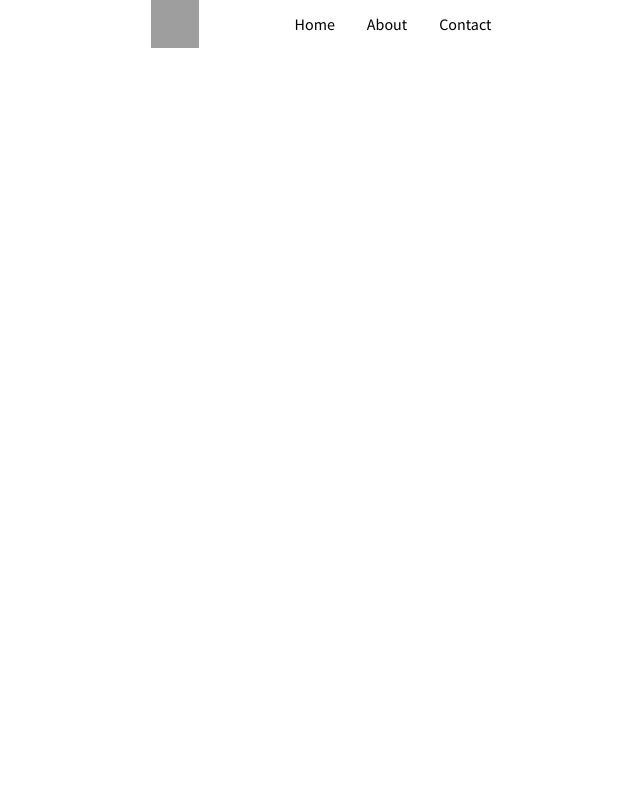
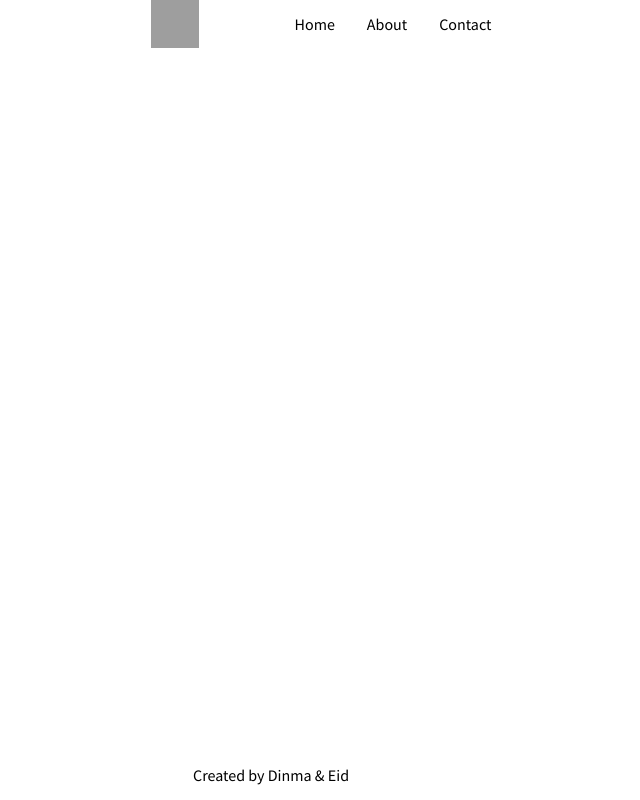
Before and after one commit to Dinma-Faith-zz/CapStoneProject2, a website built with webpack: page src/template.html in a window 1280 px wide. Shown: the whole page, without its empty margins (319-959 px from the left). Built offline with nearby package versions, Linux system fonts and the light colour scheme; grey boxes are pictures that could not be loaded.

Commit message:
Add footer

```diff
--- a/src/style.css
+++ b/src/style.css
@@ -31,3 +31,9 @@ nav {
   gap: 2em;
   list-style: none;
 }
+
+.footer {
+  position: fixed;
+  bottom: 15px;
+  left: 40%;
+}
--- a/src/template.html
+++ b/src/template.html
@@ -27,6 +27,10 @@
         </ul>
       </nav>
     </header>
+
+    <footer class="footer">
+      <p>Created by <a href="https://github.com/Dinma-Faith">Dinma</a> & <a href="https://github.com/EidHachem ">Eid</a></p>
+    </footer>
     <script src="./index.js"></script>
   </body>
 </html>
```
